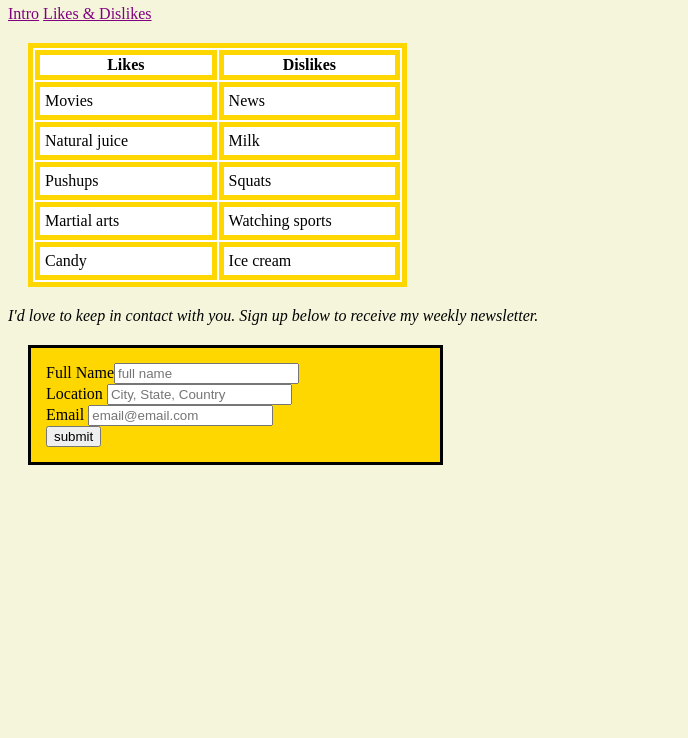
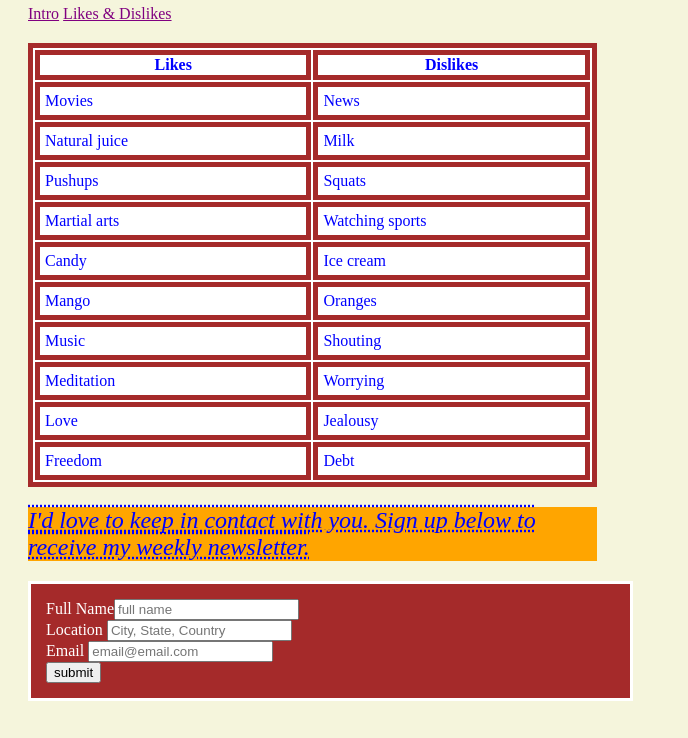
Before and after one commit to tresuave/repo-practice, a plain HTML site: page Prework/likes.html in a window 1280 px wide. Shown: the part 62-800 px from the top of the page, without its empty margins (0-688 px from the left). Drawn offline with Linux system fonts and the light colour scheme.

Commit message:
this is my second commit

```diff
--- a/Prework/CSS/style.css
+++ b/Prework/CSS/style.css
@@ -1,5 +1,6 @@
 	h2{
-		text-decoration: underline green;
+		text-decoration: underline orange;
+		margin: 20px;
 	}
 	p{
 		font-size: 20px; font-style: bold;
@@ -7,29 +8,42 @@
 	body{
 		background-color: beige;
 	}
+	nav{
+		margin:20px;
+	}
+	nav:hover{
+		background-color:blue;
+	}
 	a{
 		color:purple;
 	}
 	table, th, td{
 		display:fixed;
-		border: 5px solid gold;
+		border: 5px solid brown;
 		background-color: white;
+		color:blue;
 		margin:20px;
-		width:30%;
+		width:45%;
 	}
 
 	form{
 		padding: 15px;
 		border-style: solid;
-		background-color: gold;
-		width:30%;
+		color:white;
+		background-color: brown;
+		width:45%;
 		font-weight:900px;
 		margin: 20px;
 	}
 	#change{
 		font-style: italic;
-		font-size:16px;
+		font-size:24px;
 		font-weight: 300px;
+		width:45%;
+		margin:20px;
+		color:blue;
+		background-color: orange;
+		text-decoration: underline overline dotted;
 	}
 	.img{
 		display:flex;
@@ -38,15 +52,22 @@
 	}
 	.video{
 		display:flex;
-		justify-content:left;
-		align-items: center;
-		padding:10%;
+		justify-content:center;
+		align-items:center;
+		padding:15%%;
 	}
-.vertical{
+	.vertical{
 	border: 1px solid black;
 	border-collapse:collapse;
 }
-.vertical + th, td{
+	.vertical + th, td{
 	padding: 5px;
 	text-align:left;
 }
+	.listed{
+	font-style:bold;
+	font-size: 16px;
+	text-decoration: underline overline dotted brown;
+	color:white;
+	background-color: blue;
+}
--- a/Prework/likes.html
+++ b/Prework/likes.html
@@ -36,6 +36,26 @@
 			<td>Candy</td>
 			<td> Ice cream </td>
 		</tr>
+		<tr>
+			<td>Mango</td>
+			<td>Oranges</td>
+		</tr>
+		<tr>
+			<td>Music</td>
+			<td>Shouting </td>
+		</tr>
+		<tr>
+			<td>Meditation</td>
+			<td>Worrying</td>
+		</tr>
+		<tr>
+			<td>Love</td>
+			<td>Jealousy</td>
+		</tr>
+		<tr>
+			<td>Freedom</td>
+			<td> Debt</td>
+		</tr>
 
 	</table>
 <p id="change"> I'd love to keep in contact with you. Sign up below to receive my weekly newsletter.
```
Also changed, not shown: Prework/index.html (+15 -2 lines).
